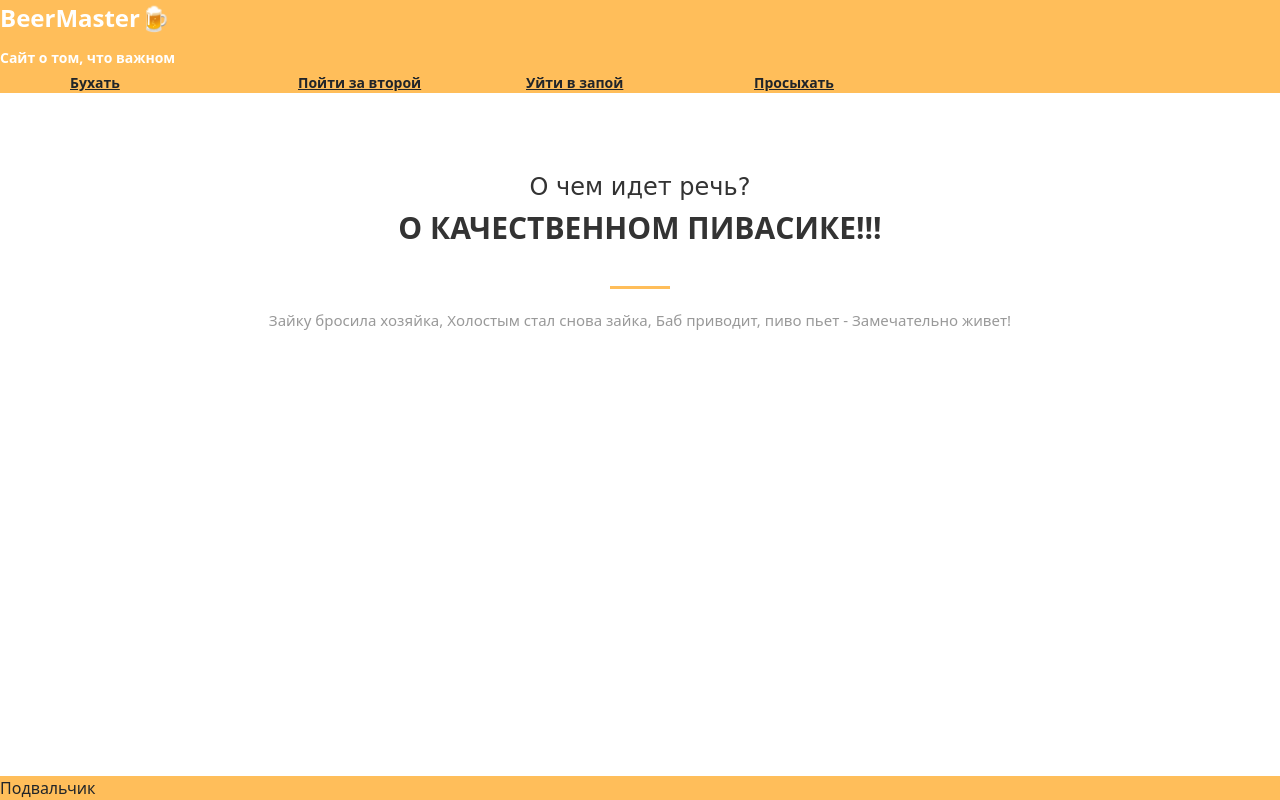
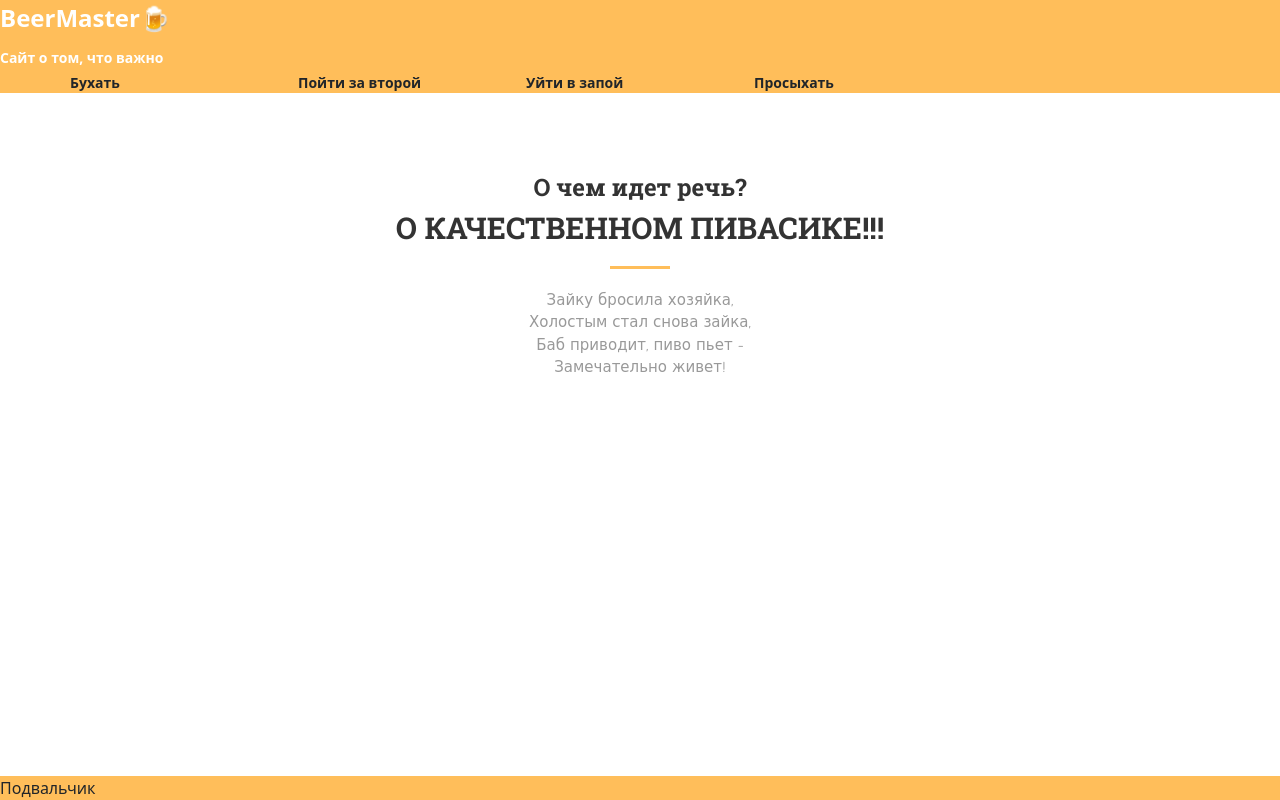
Before and after one commit to KyalaMun/BeerMaster, a plain HTML site: page index.html in a window 1280 px wide. Drawn offline with Linux system fonts and the light colour scheme.

Commit message:
Добавлены шрифты, несколько мелких изменений

```diff
--- a/css/style.css
+++ b/css/style.css
@@ -1,7 +1,30 @@
-:root{
+/* Вводим переменные цветов */
+:root {
     --beer-color1: #ffbe5a;
     --beer-color2: #F4faff;
 }
+/* Использовать с помощью var(--beer-color1) */
+
+
+/* Подключение шрифтов */
+@font-face {
+    font-family: RobotoSlab;
+    src: url(../fonts/Roboto/RobotoSlab-Regular.ttf);
+    font-style: normal;
+}
+
+@font-face {
+    font-family: RobotoSlab;
+    src: url(../fonts/Roboto/RobotoSlab-Bold.ttf);
+    font-style: bold;
+}
+
+@font-face {
+    font-family: RobotoSlab;
+    src: url(../fonts/Roboto/RobotoSlab-Light.ttf);
+    font-weight: 300;
+}
+/* Подключение шрифтов */
 
 header {
     top: 0;
@@ -16,53 +39,53 @@ header {
 
 }
 
-.section{
+.section {
     padding: 80px 0;
 }
 
-.section__header{
+.section-header {
+    font-family: "RobotoSlab", normal;
     width: 100%;
     max-width: 950px;
     margin: 0 auto 40px;
-
     text-align: center;
 }
 
-.section__suptitle
-{
-font-family: "Roboto Slab", cursive;
+.section-subtitle {
     font-size: 24px;
     color: #333;
 }
 
-.section_title{
+.section-title {
     text-transform: uppercase;
     font-weight: 700;
     font-size: 30px;
     color: #333;
 }
 
-.section_title:after{
-content:"" ;
+.section-title:after {
+    content: "";
     display: block;
     width: 60px;
     height: 3px;
-margin: 40px auto 20px;
+    margin: 20px auto 20px;
 
-background-color: #ffbe5a;
+    background-color: var(--beer-color1);
 }
 
-.section_text{
+.section-verse {
     font-size: 15px;
     color: #999;
+    font-family: "Comic Sans MS", "Comic Sans", cursive;
 }
 
 .header-link {
     font-size: 14px;
     padding: 0%;
+    text-decoration: none;
 }
 
-#header-tagline{
+#header-tagline {
     display: inline-block;
     font-size: 14px;
 
--- a/index.html
+++ b/index.html
@@ -12,31 +12,29 @@
 <body>
     <header>
         <div>BeerMaster🍺</div>
-        <div id="header-tagline">Сайт о том, что важном</div>
+        <div id="header-tagline">Сайт о том, что важно</div>
         <div class="container header-links">
             <div class="row row-cols-1 row-cols-sm-5">
                 <a class="col header-link link-dark">Бухать </a>
                 <a class="col header-link link-dark">Пойти за второй</a>
                 <a class="col header-link link-dark">Уйти в запой</a>
                 <a class="col header-link link-dark">Просыхать</a>
-              </div>
+            </div>
         </div>
     </header>
 
 
-    <section class = "section">
+    <section class="section">
         <div class="container">
-            <div class="section__header">
-            <h3 class="section__suptitle">О чем идет речь?</h3>
-            <h2 class="section_title">О качественном пивасике!!!</h2>
-            <div class="section_text">
-                <p>
-                    Зайку бросила хозяйка,
-                    Холостым стал снова зайка,
-                    Баб приводит, пиво пьет -
-                    Замечательно живет!
-                </p>
-            </div>
+            <div class="section-header">
+                <h3 class="section-subtitle">О чем идет речь?</h3>
+                <h2 class="section-title">О качественном пивасике!!!</h2>
+                <div class="section-verse">
+                    <p>Зайку бросила хозяйка,<br/>
+                     Холостым стал снова зайка,<br/>
+                    Баб приводит, пиво пьет -<br/>
+                    Замечательно живет!</p>
+                </div>
             </div>
         </div>
     </section>
```
Also changed, not shown: fonts/Roboto/RobotoSlab-Bold.ttf (added), fonts/Roboto/RobotoSlab-Light.ttf (added), fonts/Roboto/RobotoSlab-Regular.ttf (added). Lines whose indentation alone changed are shown as unchanged.
